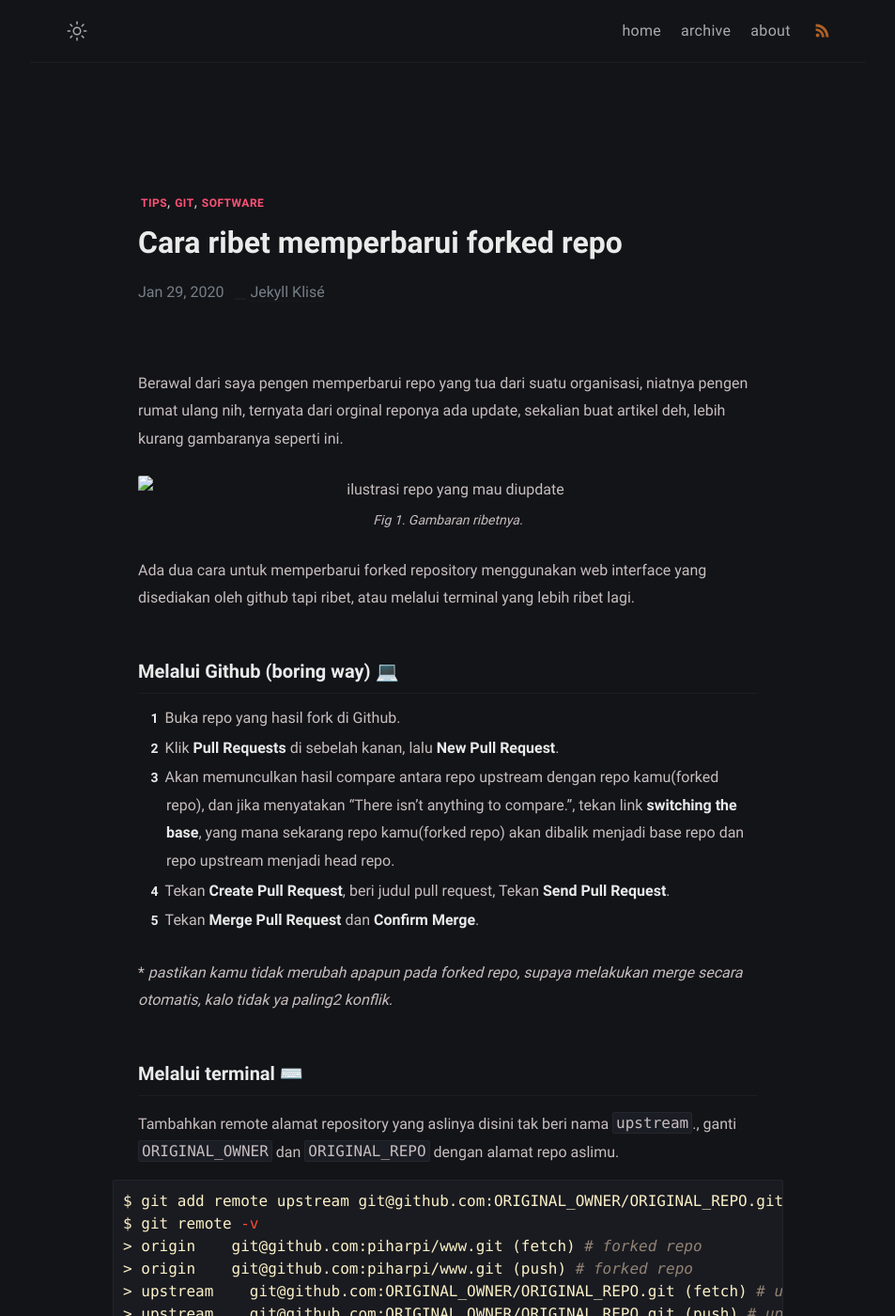
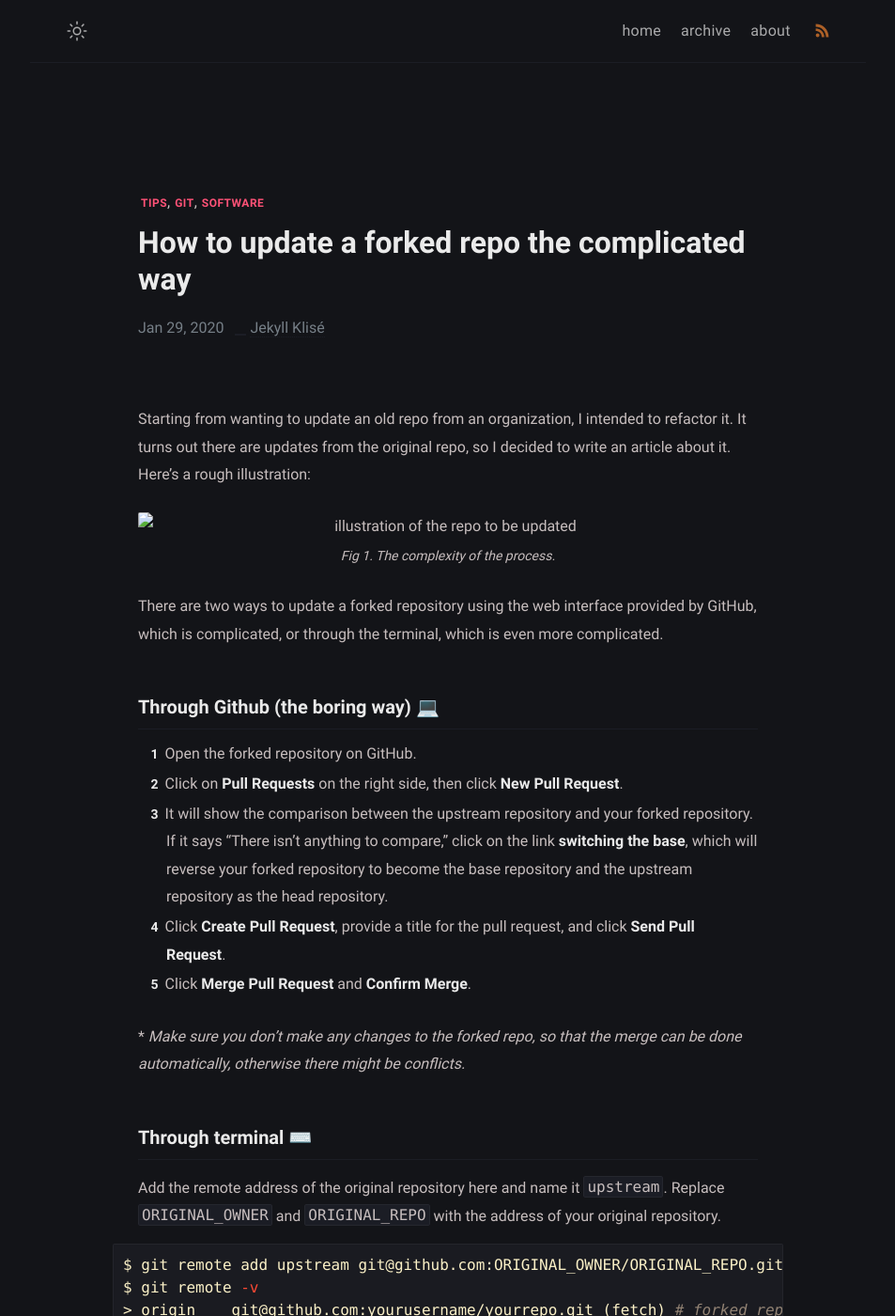
Before and after one commit to reztag/reztag.github.io, a Jekyll site: the page built from _posts/cara-memperbarui-fork-repository/2020-01-29-cara-memperbarui-fork-repository.md, in a window 1280 px wide and 1400 px high. Shown: the whole window at 94% size, without its empty margins (163-1116 px from the left). Built offline with Jekyll 4.4.1, drawn with Linux system fonts in a browser that asks for light colours; some web fonts are replaced; some of the changed text lies outside the part shown.

````diff
--- a/_posts/cara-memperbarui-fork-repository/2020-01-29-cara-memperbarui-fork-repository.md
+++ b/_posts/cara-memperbarui-fork-repository/2020-01-29-cara-memperbarui-fork-repository.md
@@ -1,9 +1,9 @@
 ---
 layout: post
-title: Cara ribet memperbarui forked repo
+title: How to update a forked repo the complicated way
 date: 2020-01-29 01:00 +0700
 modified: 2020-03-07 16:49:47 +07:00
-description: Ada dua cara untuk memperbarui forked repository menggunakan web interface yang disediakan oleh github tapi ribet, atau melalui terminal yang lebih ribet lagi.
+description: There are two ways to update a forked repository using the web interface provided by GitHub, which is complicated, or through the terminal, which is even more complicated.
 tag:
   - tips
   - git
@@ -11,34 +11,34 @@
 image: /cara-memperbarui-fork-repository/repo.png
 ---
 
-Berawal dari saya pengen memperbarui repo yang tua dari suatu organisasi, niatnya pengen rumat ulang nih, ternyata dari orginal reponya ada update, sekalian buat artikel deh, lebih kurang gambaranya seperti ini.
+Starting from wanting to update an old repo from an organization, I intended to refactor it. It turns out there are updates from the original repo, so I decided to write an article about it. Here's a rough illustration:
 
 <figure>
-<img src="{{ page.image }}" alt="ilustrasi repo yang mau diupdate">
-<figcaption>Fig 1. Gambaran ribetnya.</figcaption>
+<img src="{{ page.image }}" alt="illustration of the repo to be updated">
+<figcaption>Fig 1. The complexity of the process.</figcaption>
 </figure>
 
-Ada dua cara untuk memperbarui forked repository menggunakan web interface yang disediakan oleh github tapi ribet, atau melalui terminal yang lebih ribet lagi.
+There are two ways to update a forked repository using the web interface provided by GitHub, which is complicated, or through the terminal, which is even more complicated.
 
-### Melalui Github (boring way) 💻
+### Through Github (the boring way) 💻
 
-1. Buka repo yang hasil fork di Github.
-1. Klik **Pull Requests** di sebelah kanan, lalu **New Pull Request**.
-1. Akan memunculkan hasil compare antara repo upstream dengan repo kamu(forked repo), dan jika menyatakan "There isn’t anything to compare.", tekan link **switching the base**, yang mana sekarang repo kamu(forked repo) akan dibalik menjadi base repo dan repo upstream menjadi head repo.
-1. Tekan **Create Pull Request**, beri judul pull request, Tekan **Send Pull Request**.
-1. Tekan **Merge Pull Request** dan **Confirm Merge**.
+1. Open the forked repository on GitHub.
+2. Click on **Pull Requests** on the right side, then click **New Pull Request**.
+3. It will show the comparison between the upstream repository and your forked repository. If it says "There isn't anything to compare," click on the link **switching the base**, which will reverse your forked repository to become the base repository and the upstream repository as the head repository.
+4. Click **Create Pull Request**, provide a title for the pull request, and click **Send Pull Request**.
+5. Click **Merge Pull Request** and **Confirm Merge**.
 
-\* _pastikan kamu tidak merubah apapun pada forked repo, supaya melakukan merge secara otomatis, kalo tidak ya paling2 konflik._
+\* _Make sure you don't make any changes to the forked repo, so that the merge can be done automatically, otherwise there might be conflicts._
 
-### Melalui terminal ⌨️
+### Through terminal ⌨️
 
-Tambahkan remote alamat repository yang aslinya disini tak beri nama `upstream`., ganti `ORIGINAL_OWNER` dan `ORIGINAL_REPO` dengan alamat repo aslimu.
+Add the remote address of the original repository here and name it `upstream`. Replace `ORIGINAL_OWNER` and `ORIGINAL_REPO` with the address of your original repository.
 
 ```bash
-$ git add remote upstream git@github.com:ORIGINAL_OWNER/ORIGINAL_REPO.git
+$ git remote add upstream git@github.com:ORIGINAL_OWNER/ORIGINAL_REPO.git
 $ git remote -v
-> origin    git@github.com:piharpi/www.git (fetch) # forked repo
-> origin    git@github.com:piharpi/www.git (push) # forked repo
+> origin    git@github.com:yourusername/yourrepo.git (fetch) # forked repo
+> origin    git@github.com:yourusername/yourrepo.git (push) # forked repo
 > upstream    git@github.com:ORIGINAL_OWNER/ORIGINAL_REPO.git (fetch) # upstream repo / original repo
 > upstream    git@github.com:ORIGINAL_OWNER/ORIGINAL_REPO.git (push) # upstream repo / original repo
 ```
@@ -49,21 +49,20 @@
 $ git checkout master
 > Switched to branch 'master'
 ```
-
-Jika sudah, Merge local repo dengan remote `upstream/master`.
+If you're done, merge the local repo with the remote `upstream/master`.
 
 ```bash
 $ git merge upstream/master
 ```
 
-Terakhir push local repo ke remote `origin`.
+Finally, push the local repo to the remote `origin`.
 
 ```bash
 $ git add -A
 $ git commit -m "updating origin repo" && git push -u origin master
 ```
 
-Selamat mencoba cara ribet ini, semoga bisa dipahami, saya sendiri lebih senang melalui terminal, klo ada yang ribet kenapa cari yang mudah.
+Good luck with this complicated method, hopefully it can be understood. Personally, I prefer using the terminal. If there's something complicated, why not look for an easier way.
 
 ##### Resources
 
````
Also changed, not shown: 1 other file.
